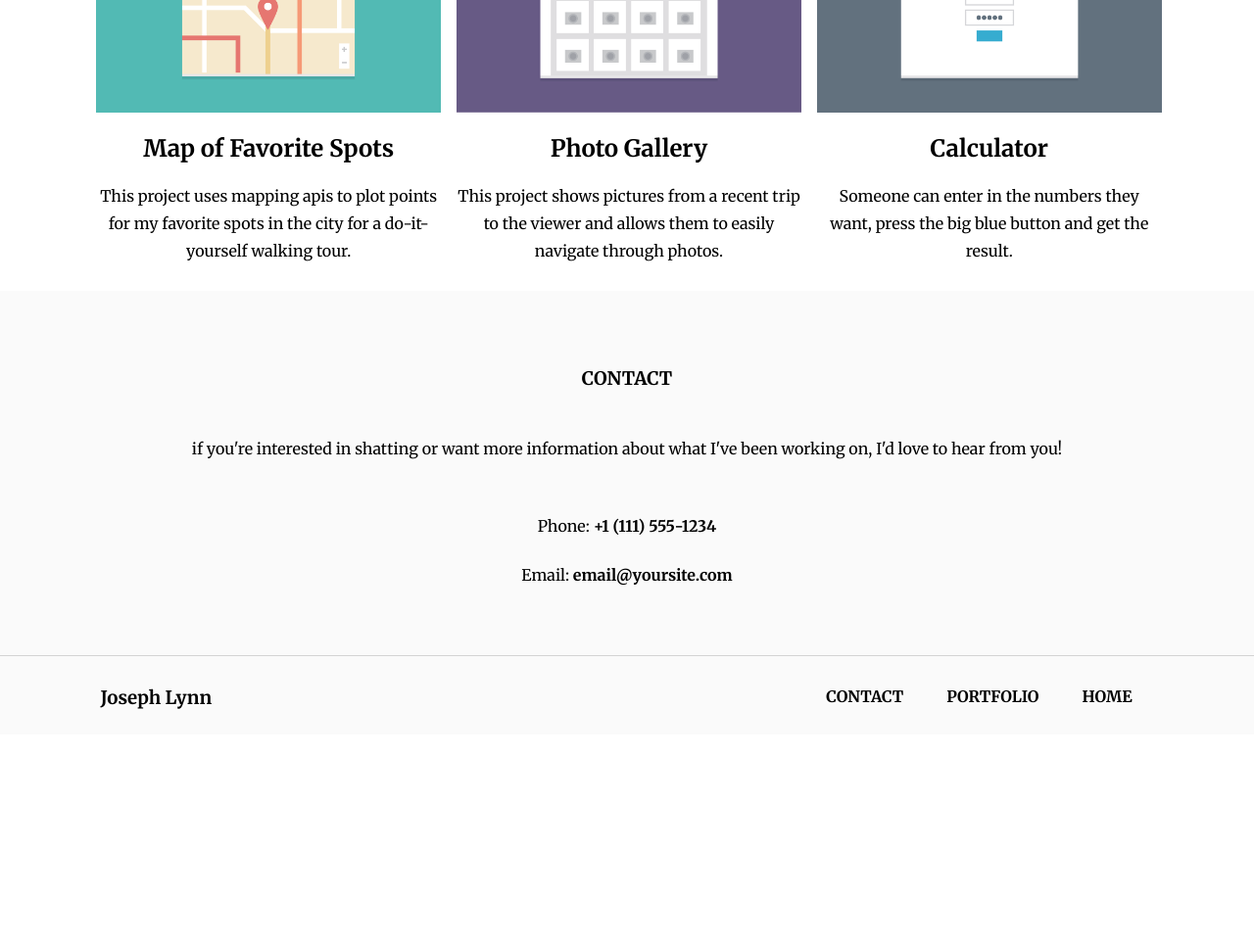
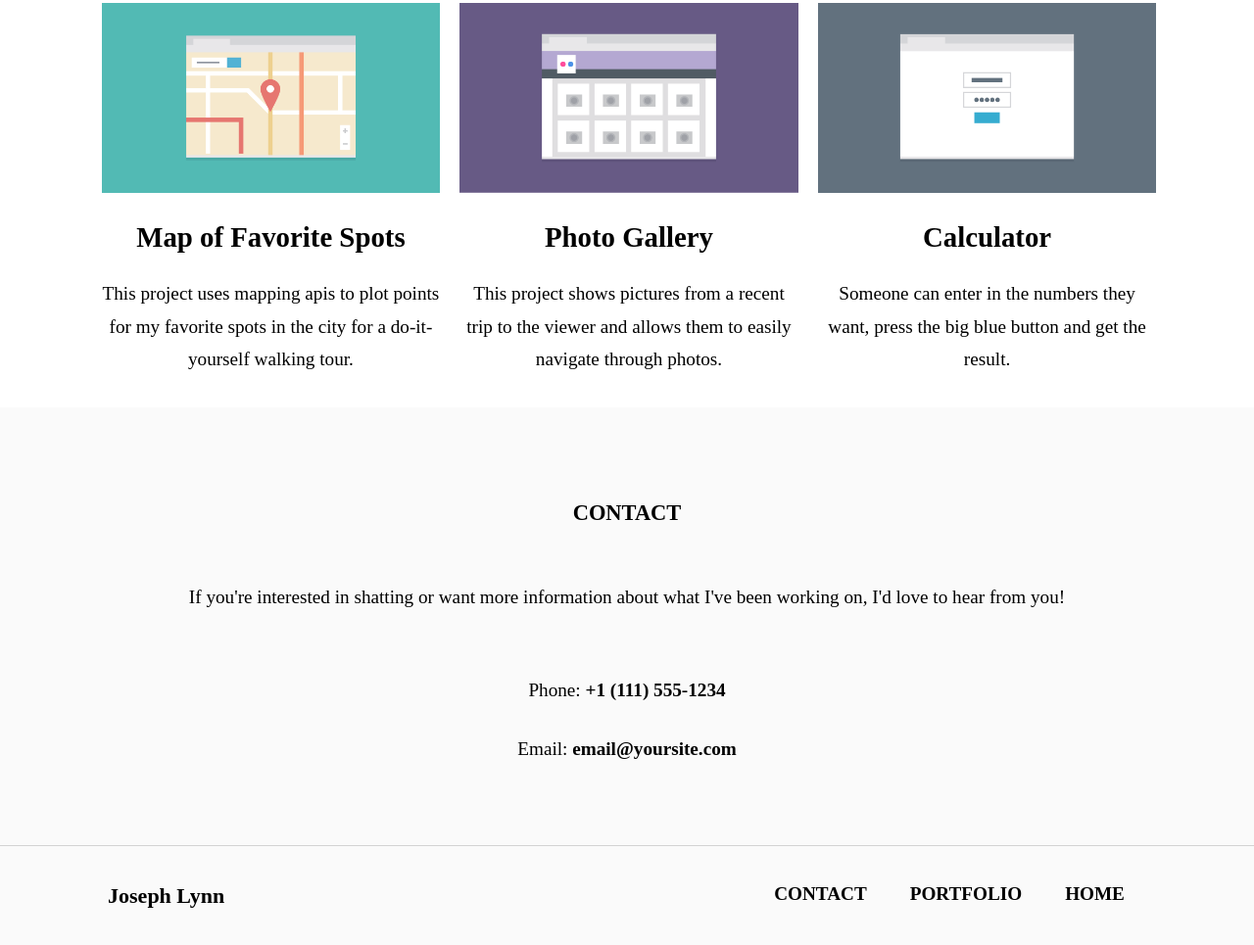
Before and after one commit to Joelynn94/techdegree-project-2, a plain HTML site: page index.html in a window 1280 px wide. Shown: the part 1029-1994 px from the top of the page at 98% size. Before the commit the page ends 1779 px from the top, so only its background shows below. Drawn offline with Linux system fonts and the light colour scheme.

Commit message:
Cleaned up html and css

```diff
--- a/css/style.css
+++ b/css/style.css
@@ -5,7 +5,8 @@
 }
 
 body {
-    font-family: 'Merriweather', serif;
+    font-family: 'Merriweather+Sans', serif;
+    font-size: 1.2em;
 }
 
 .container {
@@ -68,13 +69,14 @@ header {
 
 .profile-description {
     padding-top: 2em;
-    font-size: 1.15em;
+    font-size: 22px;
 }
 
 .main-nav li {
     display: block;
     text-transform: uppercase;
     font-weight: bold;
+    background-color: white;
 }
 
 .main-nav a {
@@ -133,6 +135,7 @@ footer {
 .footer-name {
     float: left;
     margin: 0;
+    font-size: 19px;
 }
 
 .footer-nav {
@@ -143,6 +146,7 @@ footer {
     display: block;
     font-weight: 700;
     text-transform: uppercase;
+    font-size: 16px;
 }
 
 .footer-home,
@@ -162,12 +166,6 @@ footer {
 
 
 /*=== Media Queries ===*/
-
-@media (max-width: 768px) {
-    .main-nav li {
-        background-color: white;
-    }
-}
 
 @media (min-width:768px) {
 
@@ -209,6 +207,10 @@ footer {
     .back-to-top {
         display: none;
     }
+
+    .footer-name{
+        font-size: 22px;
+    }
 }
 
 
--- a/index.html
+++ b/index.html
@@ -7,7 +7,7 @@
     <title>Responsive Website</title>
     <link rel="stylesheet" href="css/normalize.css">
     <link rel="stylesheet" href="css/style.css">
-    <link href="https://fonts.googleapis.com/css?family=Merriweather+Sans:400,700,800|Merriweather:400,700,900" rel="stylesheet">
+    <link href="https://fonts.googleapis.com/css?family=Merriweather+Sans:400,700,800" rel="stylesheet">
 </head>
 
 <body>
@@ -68,7 +68,7 @@
   <section>
     <div class="container" id="contact">
       <h3 class="title">Contact</h3>
-      <p class="contact-description">if you're interested in shatting or want more information about what I've been working on, I'd love to hear from you!</p>
+      <p class="contact-description">If you're interested in shatting or want more information about what I've been working on, I'd love to hear from you!</p>
       <ul class="contact-info">
         <li>Phone: <strong>+1 (111) 555-1234</strong></li>
         <li>Email: <strong>email@yoursite.com</strong></li>
@@ -76,11 +76,11 @@
     </div>
   </section>
 
-  <footer>
+  <footer class="clearfix">
     <div class="container">
-      <h3 class="footer-name" class="clearfix">Joseph Lynn</h3>
+      <h3 class="footer-name">Joseph Lynn</h3>
       <nav>
-          <ul class="footer-nav" class="clearfix">
+          <ul class="footer-nav">
             <li class="back-to-top"><a href="#">Back To Top</a></li>
             <li class="footer-home"><a href="#">Home</a></li>
             <li class="footer-portfolio"><a href="#portfolio">Portfolio</a></li>
```
